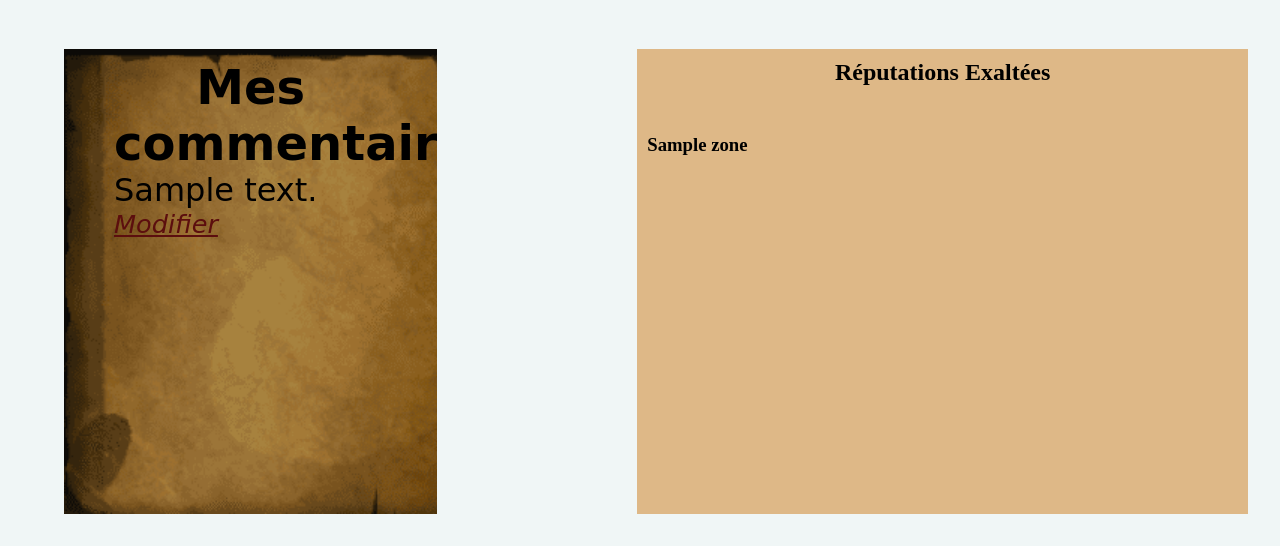
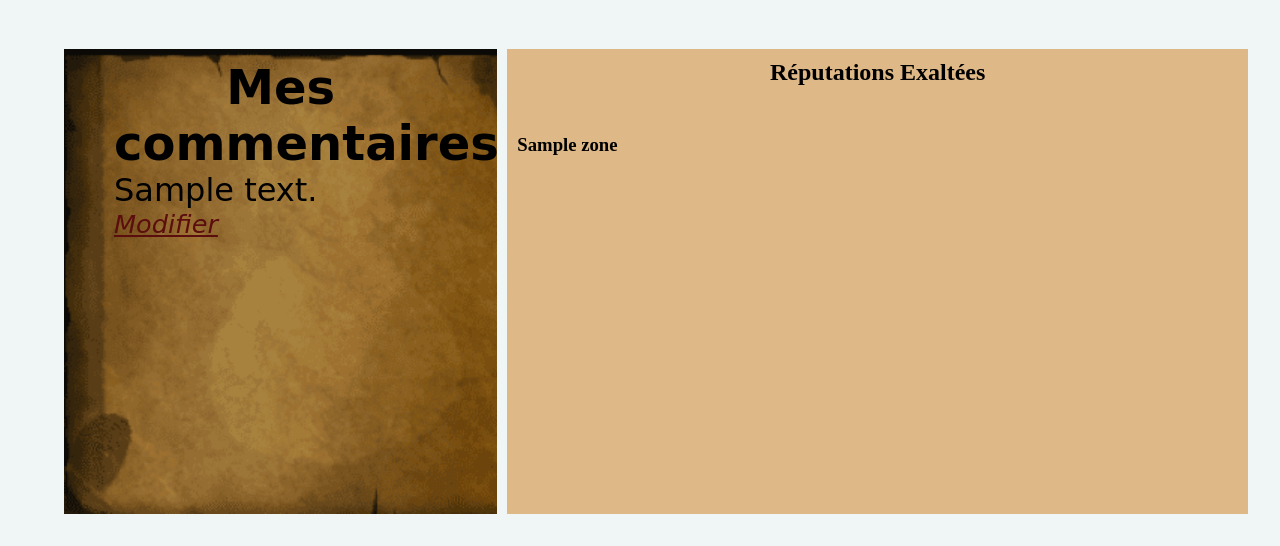
Before and after one commit to akia-web/wowSymfony-v2, a Symfony app: template templates/post/vue.html.twig in a window 1280 px wide. Shown: the part 667-1213 px from the top of the page. Run offline with Twig, Linux system fonts and the light colour scheme; the template is opened without the code that fills it: most values are stand-ins (such as "Sample title", 1, 10 or a date in 2020); some libraries are stand-ins or nearby versions; some web fonts are replaced.

Commit message:
Update style.css

```diff
--- a/public/css/style.css
+++ b/public/css/style.css
@@ -296,7 +296,7 @@ form, input, .rechercher{
         grid-template-columns: repeat(4, 1fr);
         grid-gap: 0px;
         margin : 0;
-        width: 80%;
+        /* width: 80%; */
     }
 
     .perso-vue-reputation{
@@ -308,13 +308,14 @@ form, input, .rechercher{
     } */
     .vue-personnage{
         display: flex;
+        justify-content: space-between;
         width: 95%;
         margin: 0 auto 2em auto;
     }
 
     .commentaire {
         width:  562.5px;
-        margin-right: 200px;
+
         background-color: rgb(240, 214, 68);
         margin-left: 1em ;
 
```
